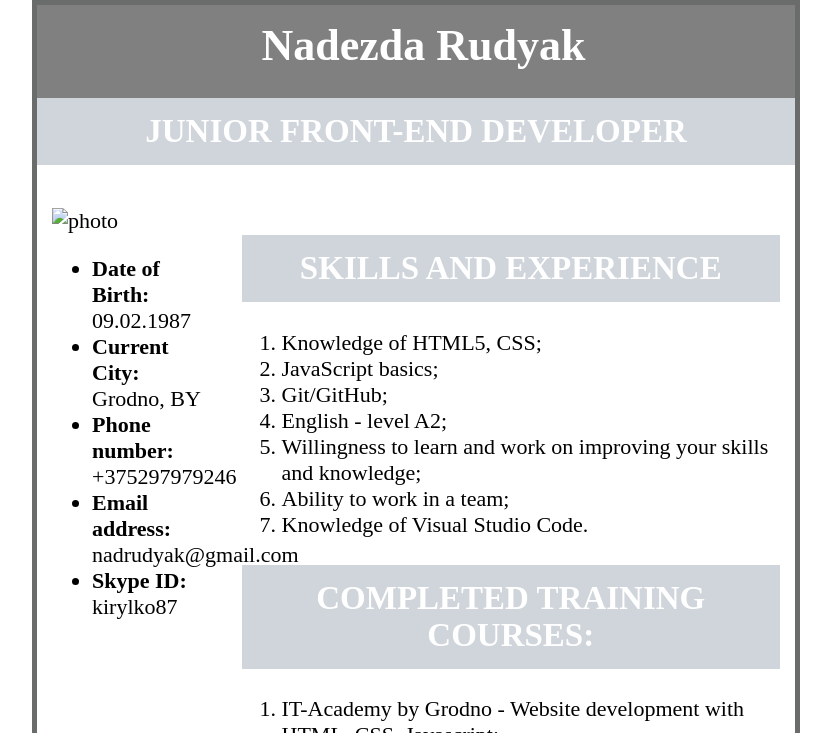
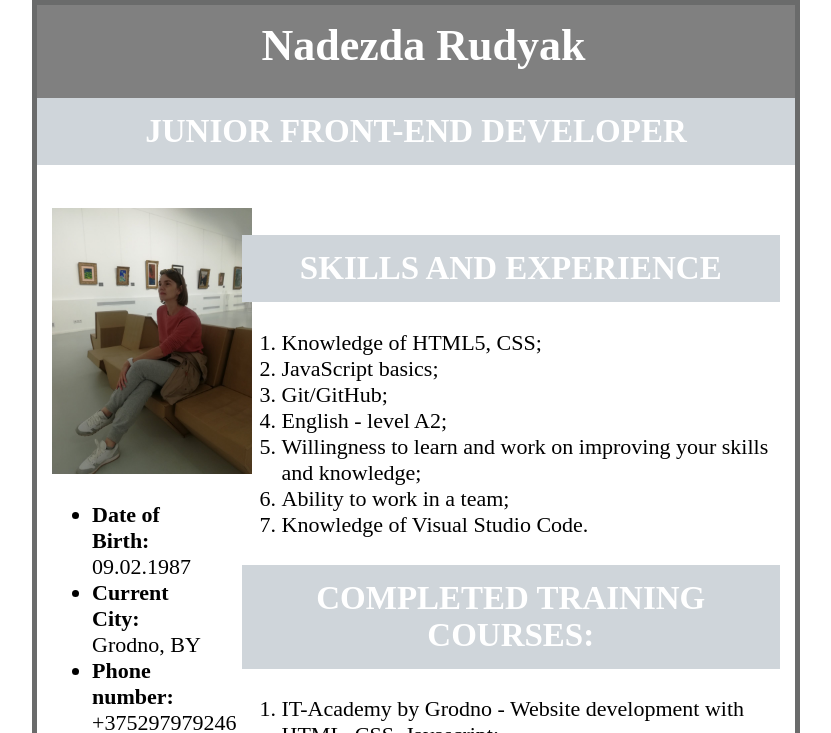
Before and after one commit to nadrudyak/rsschool-cv, a plain HTML site: page index.html in a window 1280 px wide. Shown: the top 733 px of the page, without its empty margins (224-1055 px from the left). Drawn offline with Linux system fonts and the light colour scheme; the site is published under a folder, as on GitHub Pages, so addresses that start at the root find nothing.

Commit message:
add image

```diff
--- a/index.html
+++ b/index.html
@@ -18,7 +18,7 @@
 
     <main>
         <section>
-            <img src="/images/photo.jpg" alt="photo" width="200px">
+            <img src="./images/photo.jpg" alt="photo" width="200px">
             <ul>
                 <li> <span>Date of Birth:</span> 09.02.1987 </li>
                 <li> <span>Current City:</span> Grodno, BY</li>
```
